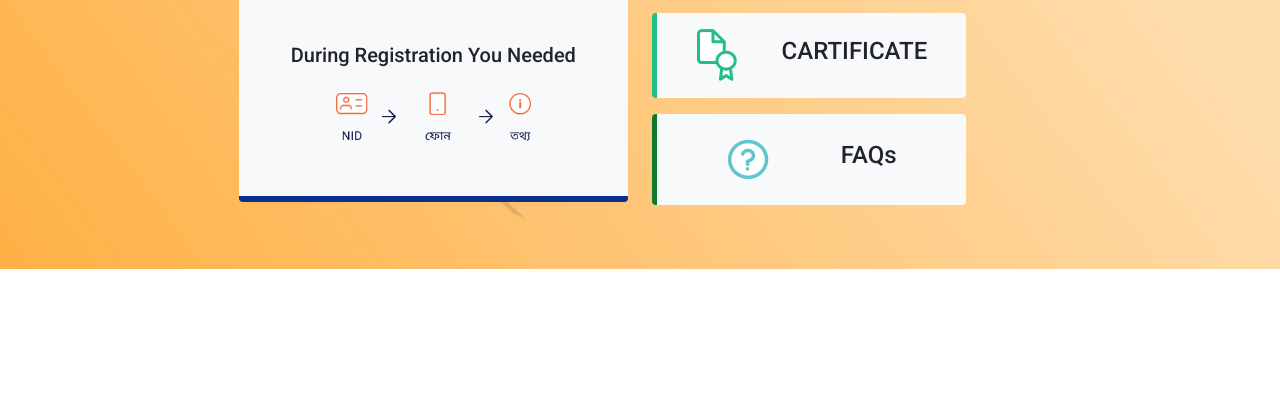
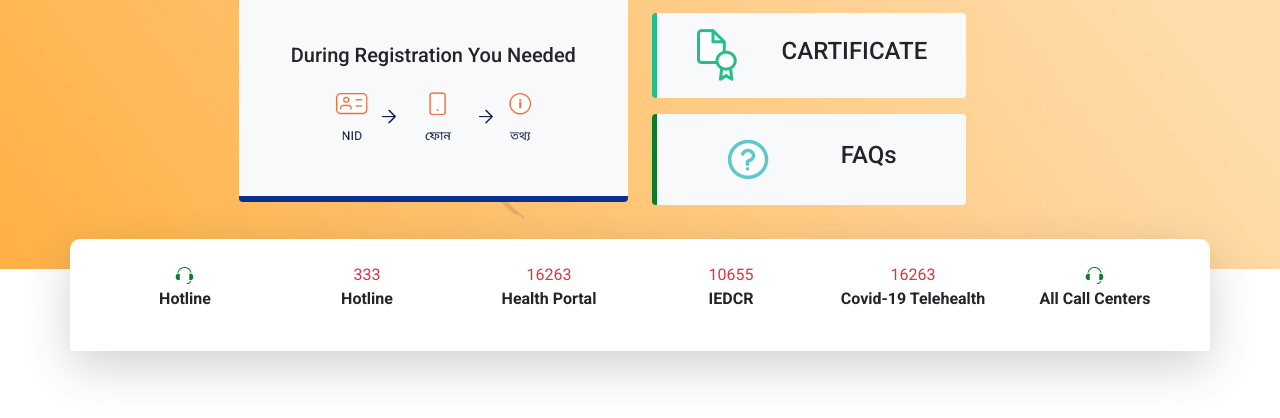
Before and after one commit to sm-jahangir/covid-19-surokkha-website-clone, a plain HTML site: page index.html in a window 1280 px wide. Shown: the part 346-764 px from the top of the page. Drawn offline with Linux system fonts and the light colour scheme.

Commit message:
hotline box completed

```diff
--- a/index.html
+++ b/index.html
@@ -101,6 +101,51 @@
     <!-- vaccine process section end -->
 
 
+    <section class="hot__line__service container mb-5">
+        <div class="row shadow-lg p-4 justify-content-md-center align-items-center">
+            <div class="col-sm-2 d-flex justify-content-md-center text-center align-items-center">
+                <div>
+                    <img src="./assets/img/img/index.png" alt="">
+                    <p class="fw-bold">Hotline</p>
+                </div>
+            </div>
+            <div class="col-sm-2 d-flex justify-content-md-center text-center align-items-center">
+                <div>
+                    <a class=" text-decoration-none text-danger" href="tel:333">333</a>
+                    <p class="fw-bold">Hotline</p>
+                </div>
+            </div>
+            <div class="col-sm-2 d-flex justify-content-md-center text-center align-items-center">
+                <div>
+                    <a class=" text-decoration-none text-danger" href="tel:16263">16263</a>
+                    <p class="fw-bold">Health Portal</p>
+                </div>
+            </div>
+            <div class="col-sm-2 d-flex justify-content-md-center text-center align-items-center">
+                <div>
+                    <a class=" text-decoration-none text-danger" href="tel:10655">10655</a>
+                    <p class="fw-bold">IEDCR</p>
+                </div>
+            </div>
+            <div class="col-sm-2 d-flex justify-content-md-center text-center align-items-center">
+                <div>
+                    <a class=" text-decoration-none text-danger" href="tel:16263">16263</a>
+                    <p class="fw-bold">Covid-19 Telehealth</p>
+                </div>
+            </div>
+            <div class="col-sm-2 d-flex justify-content-md-center text-center align-items-center">
+                <div>
+                    <img src="./assets/img/img/index.png" alt="">
+                    <p class="fw-bold">All Call Centers</p>
+                </div>
+            </div>
+        </div>
+    </section>
+
+
+
+
+
     <script src="./assets/js/bootstrap.bundle.min.js"></script>
 </body>
 
--- a/style.css
+++ b/style.css
@@ -43,3 +43,9 @@ body {
     width: 100%;
     margin: auto;
 }
+
+.hot__line__service {
+    background-color: #fff;
+    border-radius: 10px;
+    margin-top: -30px;
+}
```
Also changed, not shown: assets/img/img/index.png (added).
